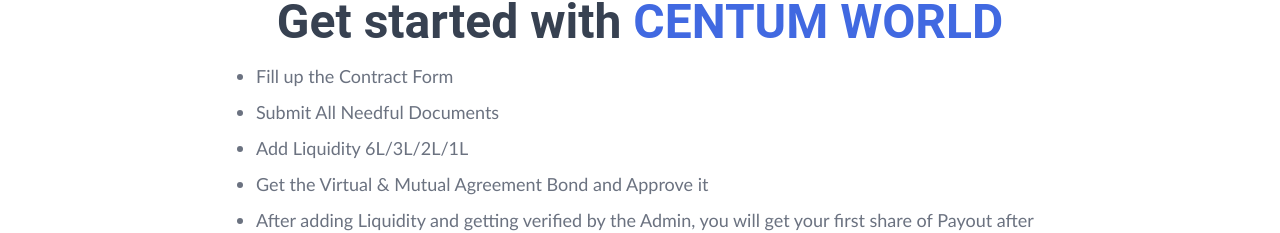
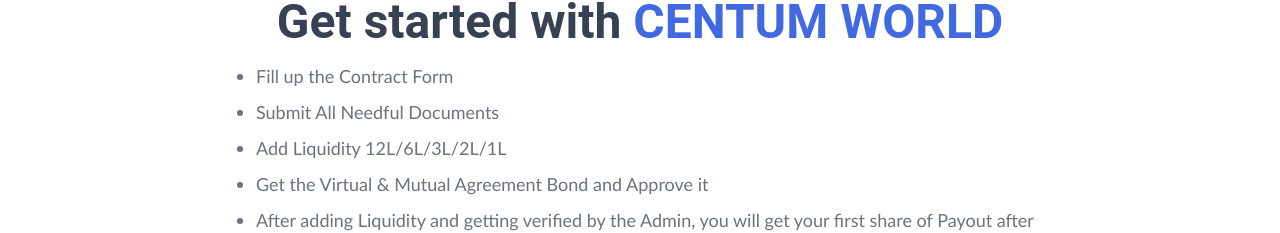
Before and after one commit to centum-world/mining-rig-portfolio, a React (Vite) app: page / in a window 1280 px wide. Shown: the part 4767-5000 px from the top of the page. Built offline with nearby package versions, Linux system fonts and the light colour scheme.

Commit message:
upadte liquidity value

```diff
--- a/src/components/GetStarted.jsx
+++ b/src/components/GetStarted.jsx
@@ -40,7 +40,7 @@
         <ul className="list-disc font-calibri text-lg ">
           <li className="mb-2">Fill up the Contract Form</li>
           <li className="mb-2">Submit All Needful Documents</li>
-          <li className="mb-2">Add Liquidity 6L/3L/2L/1L</li>
+          <li className="mb-2">Add Liquidity 12L/6L/3L/2L/1L</li>
           <li className="mb-2">
             Get the Virtual & Mutual Agreement Bond and Approve it
           </li>
```
